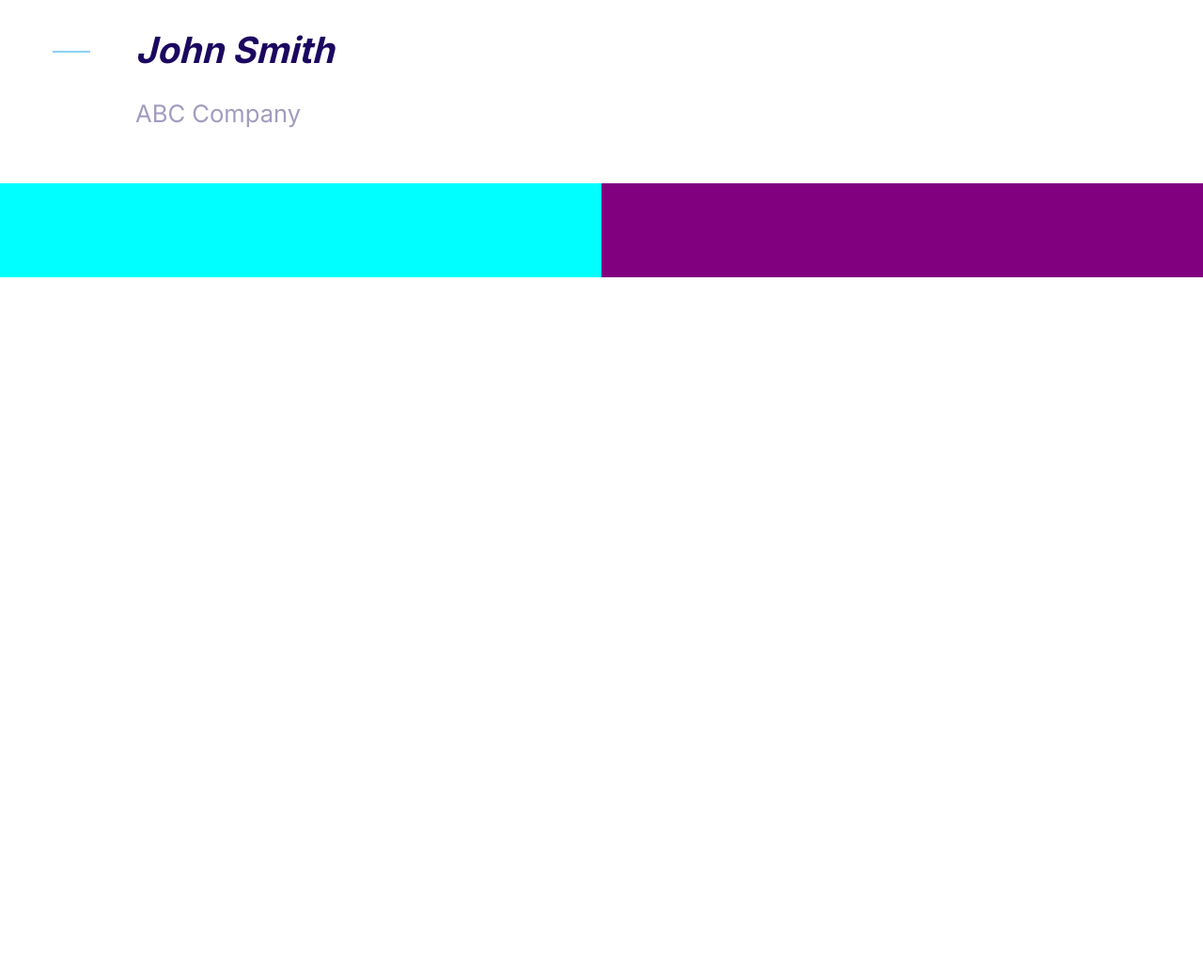
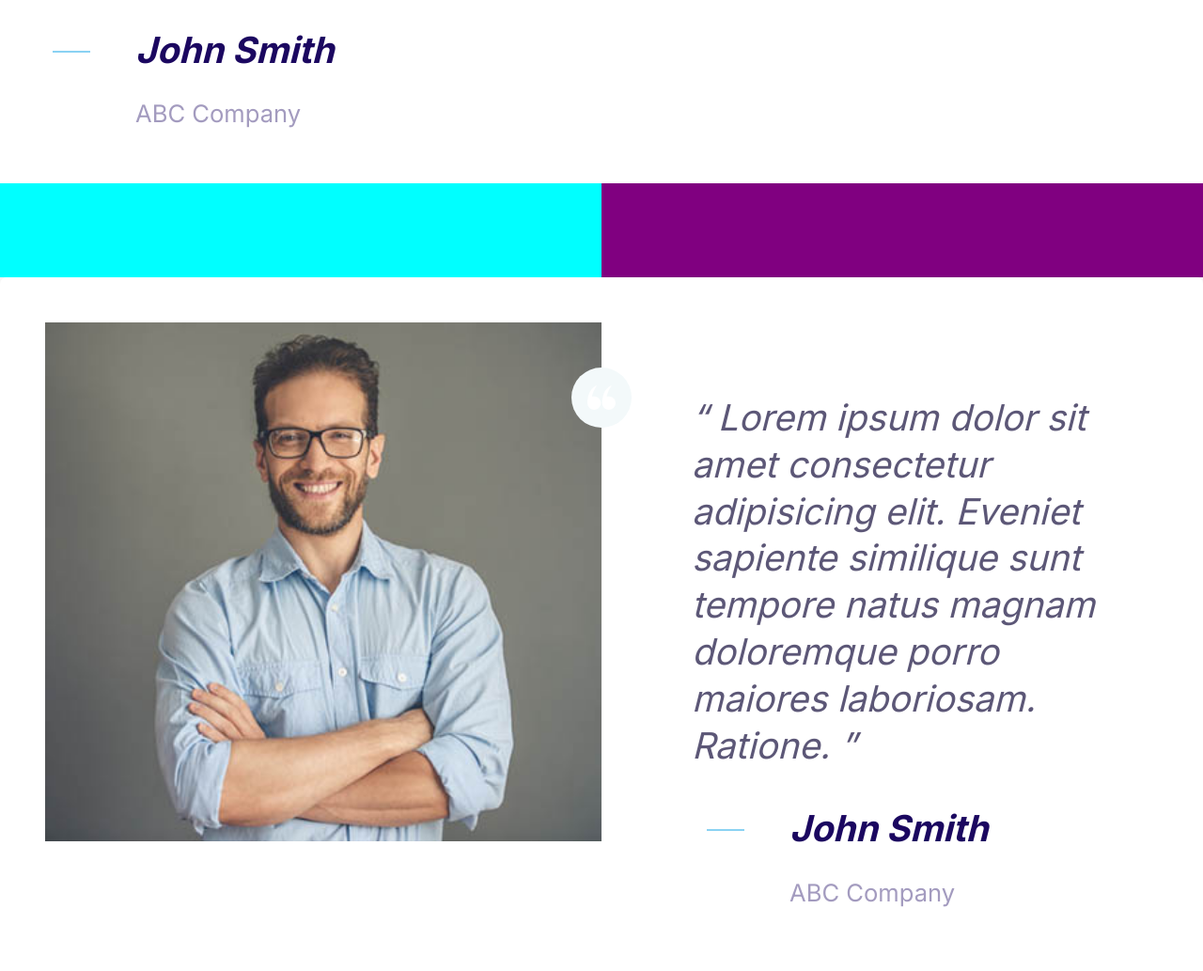
Before and after one commit to ramyabdulwahed/moshify, a plain HTML site: page index.html in a window 1280 px wide. Shown: the part 2258-3291 px from the top of the page at 94% size. Before the commit the page ends 2553 px from the top, so only its background shows below. Drawn offline with Linux system fonts and the light colour scheme.

Commit message:
styling and creating testimonials

```diff
--- a/css/styless.css
+++ b/css/styless.css
@@ -134,6 +134,13 @@
 .icon--primary{
     fill: blue;
 }
+.icon--white{
+    fill: white;
+}
+.icon--small{
+    width: 30px;
+    height: 30px;
+}
 .icon-container{
     background: #f3f9fa;
     width:64px;
@@ -142,6 +149,9 @@
     display: inline-flex; /*display items in a row*/
     justify-content: center; /*center items horizontally*/
     align-items: center; /*center items vertically*/
+}
+.icon-container--accent{
+    background-color: var(--color-accent);
 }
 /*buttons*/
 .button{
@@ -377,3 +387,27 @@
         grid-template-columns: 1fr 1fr 1fr;
     }
 }
+/*testimonials*/
+.testimonial{
+    padding: 3rem;
+}
+.testimonial__image{
+    position: relative;
+}
+.testimonial__image > img{ /*targeting the image inside the div*/
+     width: 100%;
+}
+.testimonial__image >.icon-container{ /*targeting the icon container inside the div*/
+    position:absolute;
+    top: 3rem;
+    right: -32px;
+}
+@media screen and (min-width: 768px){
+    .testimonial .quote,
+    .testimonial .quote__author{ /*targeting the quote and author inside the testimonial*/
+        font-size: 2.4rem
+    }
+    .testimonial .quote{
+        margin-left: 6rem;
+    }
+}
--- a/index.html
+++ b/index.html
@@ -106,5 +106,36 @@
       <div style="height: 100px; background-color: aqua"></div>
       <div style="height: 100px; background-color: purple"></div>
     </div>
+    <div class="card testimonial">
+      <div class="grid grid--cols-1x2">
+        <div class="testimonial__image">
+          <img src="testimonial.jpg" alt="Testimonial Image" />
+          <span class="icon-container icon-container.accent">
+            <svg class="icon icon--white icon--small">
+              <use xlink:href="sprite.svg#quotes"></use>
+            </svg>
+          </span>
+        </div>
+      <blockquote class="quote">
+        <p class="quote__text">
+          Lorem ipsum dolor sit amet consectetur adipisicing elit. Eveniet
+          sapiente similique sunt tempore natus magnam doloremque porro maiores
+          laboriosam. Ratione.
+        </p>
+        <footer>
+          <div class="media">
+            <div class="media__image">
+              <svg class="icon icon--primary quote__line">
+                <use xlink:href="sprite.svg#line"></use>
+              </svg>
+            </div>
+            <div class="media__body">
+              <h3 class="media__title quote_author">John Smith</h3>
+              <p class="quote__org">ABC Company</p>
+            </div>
+          </div>
+        </footer>
+      </blockquote>
+    </div>
   </body>
 </html>
```
Also changed, not shown: testimonial.jpg (added).
